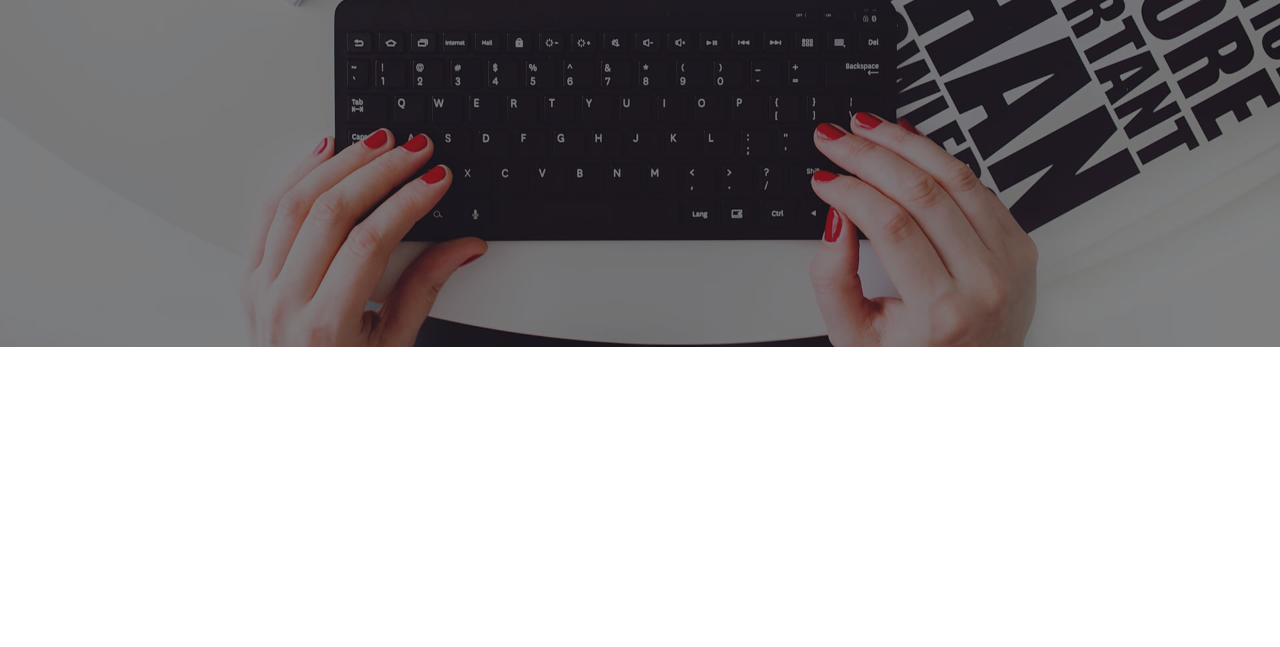
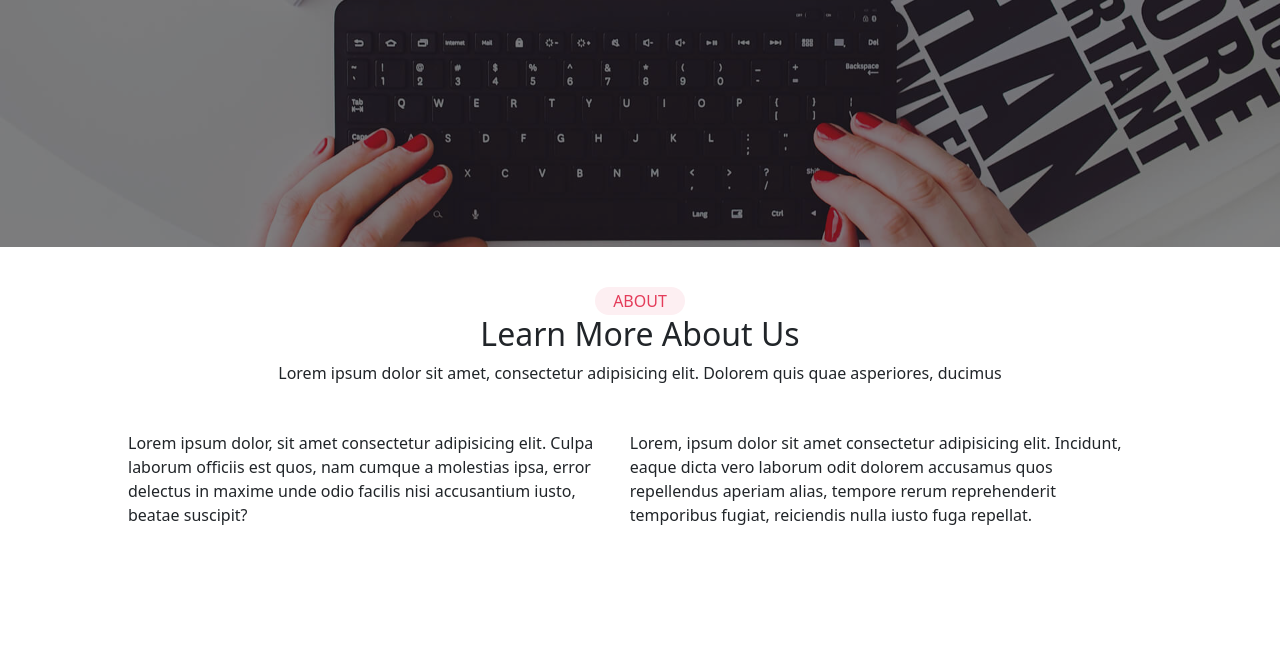
Before and after one commit to Bobby-Jack/Projet_Nomdutemplate_Ryad_Sofian, a website: page index.html in a window 1280 px wide. Shown: the part 453-1100 px from the top of the page. Before the commit the page ends 800 px from the top, so only its background shows below. Drawn offline with nearby package versions, Linux system fonts and the light colour scheme.

Commit message:
section 2 presque fini

```diff
--- a/index.html
+++ b/index.html
@@ -46,7 +46,7 @@
         <div class="header">
             <div class="header-box">
                 <div class="header-p">
-                    <span>Welcome to <span class="header-p-span">molengeek</span></span>
+                    <span>Welcome to <span class="header-p-span">Molengeek</span></span>
                 </div>
                 <br>
                 <h1 class="text-white">MON PROJET DU VENDREDI :)</h1>
@@ -57,10 +57,22 @@
     </section>
     <section id="section2">
         <div class="section2-box">
-            <div class="section2-div1"></div>
+            <div class="section2-div1">
+                <button>ABOUT</button>
+                <h2>Learn More <span>About Us</span></h2>
+                <p>Lorem ipsum dolor sit amet, consectetur adipisicing elit. Dolorem quis quae asperiores, ducimus</p>
+            </div>
             <div class="section2-div2">
-                <div class="section2-div2-gauche"></div>
-                <div class="section2-div2-droite"></div>
+                <div class="section2-div2-gauche">
+                    <p>Lorem ipsum dolor, sit amet consectetur adipisicing elit. Culpa laborum officiis est quos, nam
+                        cumque a molestias ipsa, error delectus in maxime unde odio facilis nisi accusantium iusto,
+                        beatae suscipit?</p>
+                </div>
+                <div class="section2-div2-droite">
+                    <p>Lorem, ipsum dolor sit amet consectetur adipisicing elit. Incidunt, eaque dicta vero laborum odit
+                        dolorem accusamus quos repellendus aperiam alias, tempore rerum reprehenderit temporibus fugiat,
+                        reiciendis nulla iusto fuga repellat.</p>
+                </div>
             </div>
         </div>
     </section>
--- a/src/sass/_variables.sass
+++ b/src/sass/_variables.sass
@@ -2,7 +2,7 @@
 @import "../../node_modules/bootstrap/scss/_variables.scss"
 
 // COLORS
-$custom-colors: ("lightgrey": #dddddd,"persoPink": rgb(228,60,90), "persoLightPink": rgb(253,239,242))
+$custom-colors: ("lightgrey": #dddddd,"persoPink": rgb(228,60,90), "persoLightPink": rgb(255,239,242))
 
 // Merge the maps
 $theme-colors: map-merge($theme-colors, $custom-colors)
--- a/src/sass/modules/_section1.sass
+++ b/src/sass/modules/_section1.sass
@@ -1,12 +1,7 @@
 #section1
-    height: 100vh
-    width: 100% !important
+    height: 700px
+    width: 100%
     background-image: url("../img/hero-bg.jpg")
-    position: fixed
-    height: 100%
-    width: 100%
-    background-position: cover !important
-    background-image: cover !important
     background-attachment: fixed
     background-size: cover
     display: flex
--- a/src/sass/modules/_section2.sass
+++ b/src/sass/modules/_section2.sass
@@ -1,6 +1,10 @@
 #section2
-    height: 40vh
+    height: 400px
     width: 100%
+    display: flex
+    flex-direction: column
+    justify-content: center
+    align-items: center
 
 .section2-box
     height: 80%
@@ -11,8 +15,23 @@
     height: 40%
     width: 100%
     text-align: center
+    button
+        background-color: rgb(253,239,242)
+        color: rgb(228,60,90)
+        height: 28px
+        width: 90px
+        border: none
+        border-radius: 30px
 
 .section2-div2
     height: 60%
     width: 100%
     display: flex
+
+.section2-div2-gauche
+    height: 95%
+    width: 49%
+
+.section2-div2-droite
+    height: 95%
+    width: 49%
```
Also changed, not shown: public/css/style.css, 1 other file.
